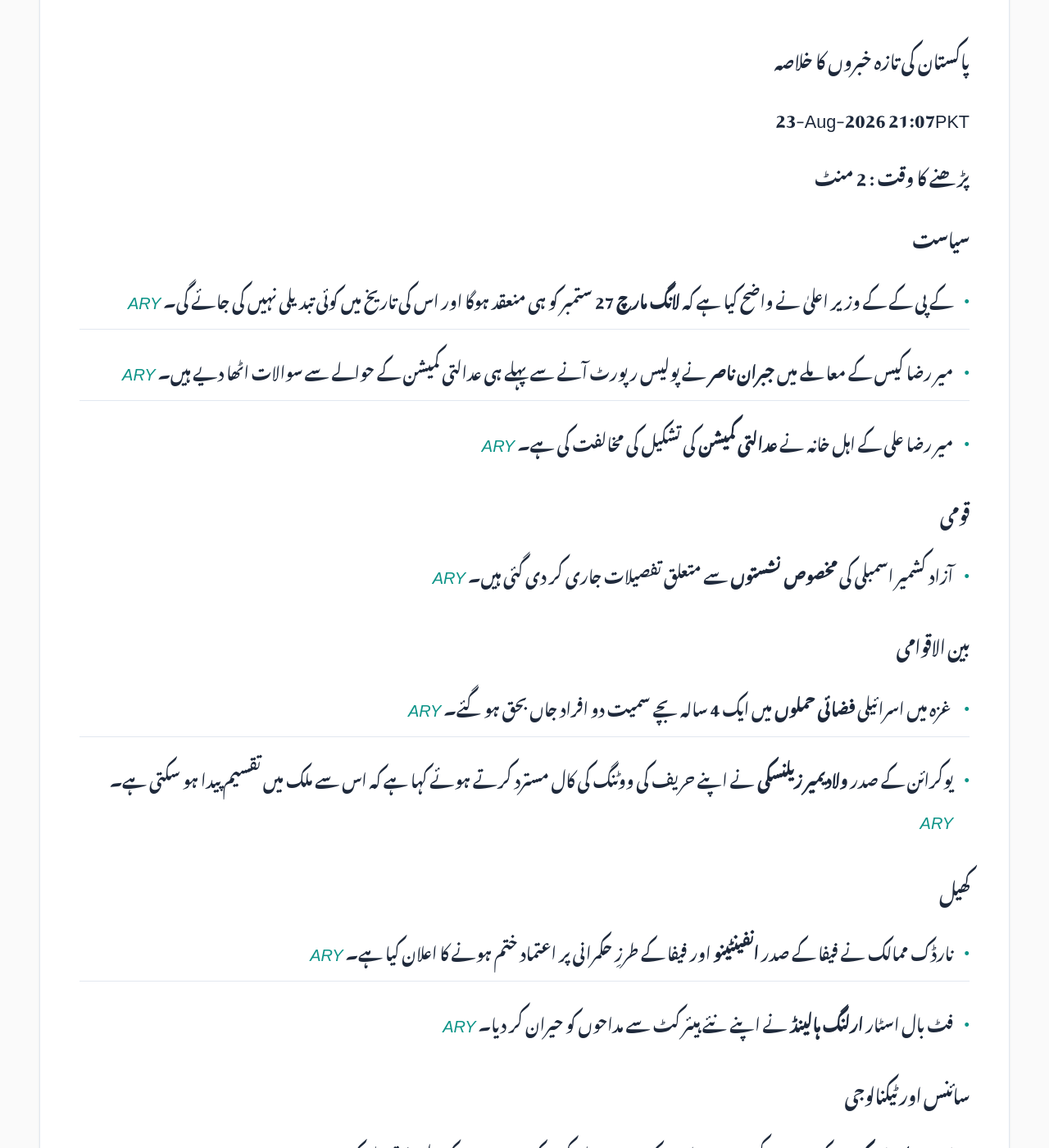
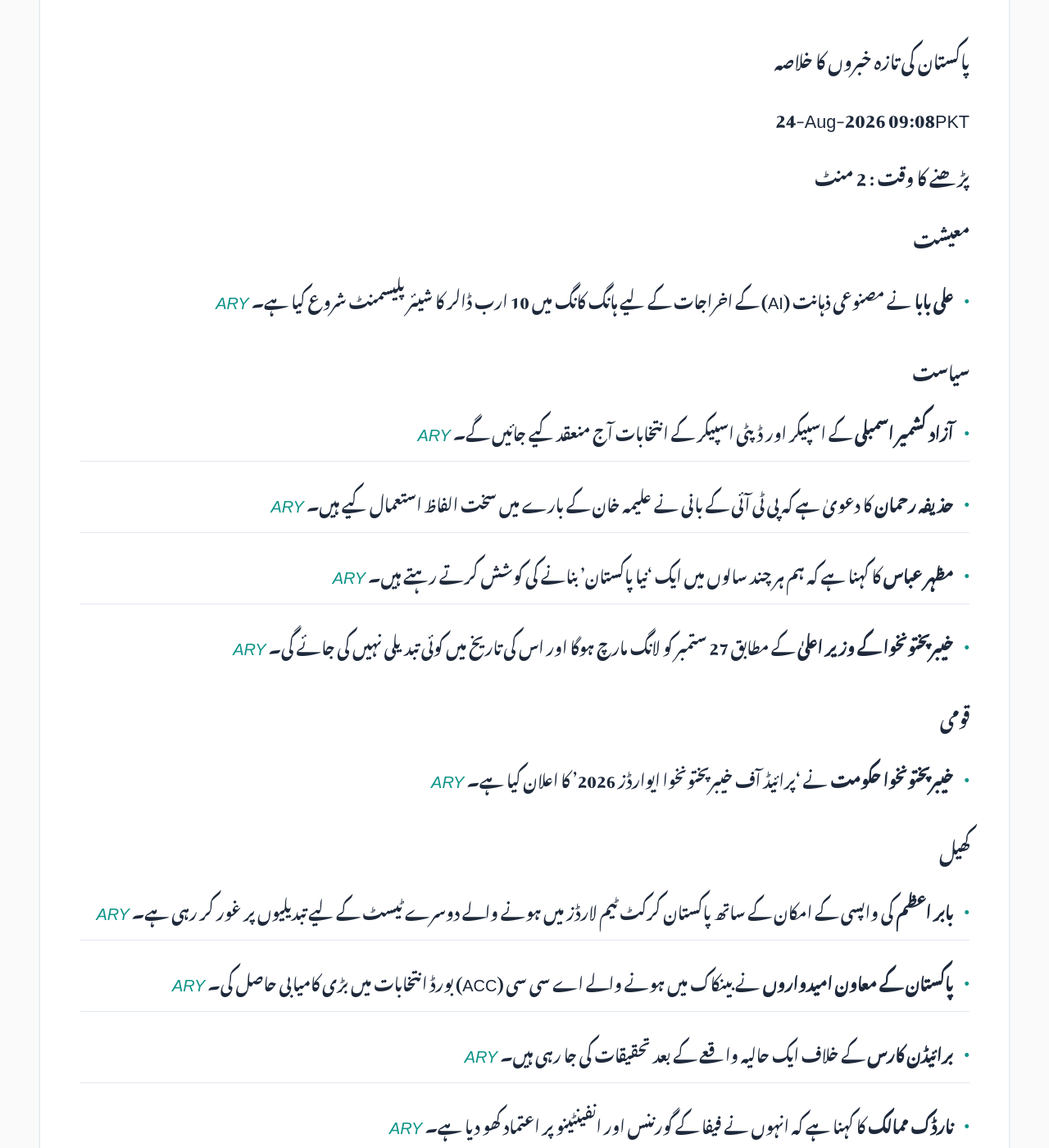
Before and after one commit to zsubzwary/news, a Jekyll site: the page built from ur/index.md, in a window 1280 px wide and 1400 px high, scrolled down 275 px. Shown: the whole window at 82% size. Built offline with Jekyll 4.4.1, drawn with Linux system fonts in a browser that asks for light colours; some web fonts are replaced; comment, search, counter and statistics services are not loaded; some of the changed text lies outside the part shown.

Commit message:
DateTime; 2026-08-24T04:08:03.651Z

```diff
--- a/ur/index.md
+++ b/ur/index.md
@@ -7,26 +7,24 @@ rtl: true
 
 پاکستان کی تازہ خبروں کا خلاصہ
 
- &lrm; 23-Aug-2026 21:07PKT
+ &lrm; 24-Aug-2026 09:08PKT
 
 پڑھنے کا وقت : 2 منٹ
 
+### معیشت
+- **علی بابا** نے مصنوعی ذہانت (AI) کے اخراجات کے لیے ہانگ کانگ میں 10 ارب ڈالر کا شیئر پلیسمنٹ شروع کیا ہے۔ *[ARY](https://arynews.tv/alibaba-launches-10-billion-hong-kong-share-placement-to-fund-ai-spending)*
+
 ### سیاست
-- کے پی کے کے وزیر اعلیٰ نے واضح کیا ہے کہ **لانگ مارچ** 27 ستمبر کو ہی منعقد ہوگا اور اس کی تاریخ میں کوئی تبدیلی نہیں کی جائے گی۔ *[ARY](https://arynews.tv/long-march-will-be-held-on-september-27-no-change-in-date-kp-cm)*
-- میر رضا کیس کے معاملے میں **جبران ناصر** نے پولیس رپورٹ آنے سے پہلے ہی عدالتی کمیشن کے حوالے سے سوالات اٹھا دیے ہیں۔ *[ARY](https://arynews.tv/mir-raza-case-jibran-nasir-questions-judicial-commission-before-police-report)*
-- میر رضا علی کے اہل خانہ نے **عدالتی کمیشن** کی تشکیل کی مخالفت کی ہے۔ *[ARY](https://arynews.tv/mir-raza-alis-family-opposes-formation-of-judicial-commission)*
+- **آزاد کشمیر اسمبلی** کے اسپیکر اور ڈپٹی اسپیکر کے انتخابات آج منعقد کیے جائیں گے۔ *[ARY](https://arynews.tv/ajk-assembly-speaker-deputy-speaker-election-to-be-held-today-sources)*
+- **حذیفہ رحمان** کا دعویٰ ہے کہ پی ٹی آئی کے بانی نے علیمہ خان کے بارے میں سخت الفاظ استعمال کیے ہیں۔ *[ARY](https://arynews.tv/pti-founder-used-harsh-words-about-aleema-khan-claims-huzaifa-rehman)*
+- **مظہر عباس** کا کہنا ہے کہ ہم ہر چند سالوں میں ایک 'نیا پاکستان' بنانے کی کوشش کرتے رہتے ہیں۔ *[ARY](https://arynews.tv/we-keep-trying-to-build-a-new-pakistan-every-few-years-mazhar-abbas)*
+- **خیبرپختونخوا کے وزیر اعلیٰ** کے مطابق 27 ستمبر کو لانگ مارچ ہوگا اور اس کی تاریخ میں کوئی تبدیلی نہیں کی جائے گی۔ *[ARY](https://arynews.tv/long-march-will-be-held-on-september-27-no-change-in-date-kp-cm)*
 
 ### قومی
-- آزاد کشمیر اسمبلی کی **مخصوص نشستوں** سے متعلق تفصیلات جاری کر دی گئی ہیں۔ *[ARY](https://arynews.tv/ajk-assembly-reserved-seats-details-released)*
-
-### بین الاقوامی
-- غزہ میں اسرائیلی **فضائی حملوں** میں ایک 4 سالہ بچے سمیت دو افراد جاں بحق ہو گئے۔ *[ARY](https://arynews.tv/israeli-airstrikes-in-gaza-kill-two-people)*
-- یوکرائن کے صدر **ولادیمیر زیلنسکی** نے اپنے حریف کی ووٹنگ کی کال مسترد کرتے ہوئے کہا ہے کہ اس سے ملک میں تقسیم پیدا ہو سکتی ہے۔ *[ARY](https://arynews.tv/volodymyr-zelensky-rejects-rivals-call-for-vote)*
+- **خیبرپختونخوا حکومت** نے 'پرائیڈ آف خیبرپختونخوا ایوارڈز 2026' کا اعلان کیا ہے۔ *[ARY](https://arynews.tv/kp-announces-pride-of-khyber-pakhtunkhwa-awards-2026)*
 
 ### کھیل
-- نارڈک ممالک نے فیفا کے صدر **انفینٹینو** اور فیفا کے طرزِ حکمرانی پر اعتماد ختم ہونے کا اعلان کیا ہے۔ *[ARY](https://arynews.tv/nordic-nations-say-they-have-lost-confidence-in-infantino-and-fifa-governance)*
-- فٹ بال اسٹار **ارلنگ ہالینڈ** نے اپنے نئے ہیئر کٹ سے مداحوں کو حیران کر دیا۔ *[ARY](https://arynews.tv/erling-haaland-surprises-fans-with-new-buzzcut)*
-
-### سائنس اور ٹیکنالوجی
-- **'زومبی کارڈ اٹیک'** کے ذریعے ایکسپائرڈ ویزا کارڈز کو دوبارہ فعال کر کے خریداری کے لیے استعمال کیا جا رہا ہے۔ *[ARY](https://arynews.tv/zombie-card-attack-revives-expired-visa-cards-for-real-purchases)*
-- **یوٹیوب** بڑے تخلیق کاروں کو نیٹ فلکس سے دور رہنے کے لیے لاکھوں ڈالرز کی پیشکش کر رہا ہے۔ *[ARY](https://arynews.tv/youtube-offers-top-creators-millions-to-keep-content-off-netflix)*
+- **بابر اعظم** کی واپسی کے امکان کے ساتھ پاکستان کرکٹ ٹیم لارڈز میں ہونے والے دوسرے ٹیسٹ کے لیے تبدیلیوں پر غور کر رہی ہے۔ *[ARY](https://arynews.tv/babar-azam-slated-to-return-as-pakistan-mulls-changes-for-the-second-test-at-lords)*
+- **پاکستان کے معاون امیدواروں** نے بینکاک میں ہونے والے اے سی سی (ACC) بورڈ انتخابات میں بڑی کامیابی حاصل کی۔ *[ARY](https://arynews.tv/pakistan-backed-candidates-clean-sweep-acc-board-elections-in-bangkok)*
+- **برائیڈن کارس** کے خلاف ایک حالیہ واقعے کے بعد تحقیقات کی جا رہی ہیں۔ *[ARY](https://arynews.tv/brydon-carse-being-investigated-after-incident)*
+- **نارڈک ممالک** کا کہنا ہے کہ انہوں نے فیفا کے گورننس اور انفینٹینو پر اعتماد کھو دیا ہے۔ *[ARY](https://arynews.tv/nordic-nations-say-they-have-lost-confidence-in-infantino-and-fifa-governance)*
```
